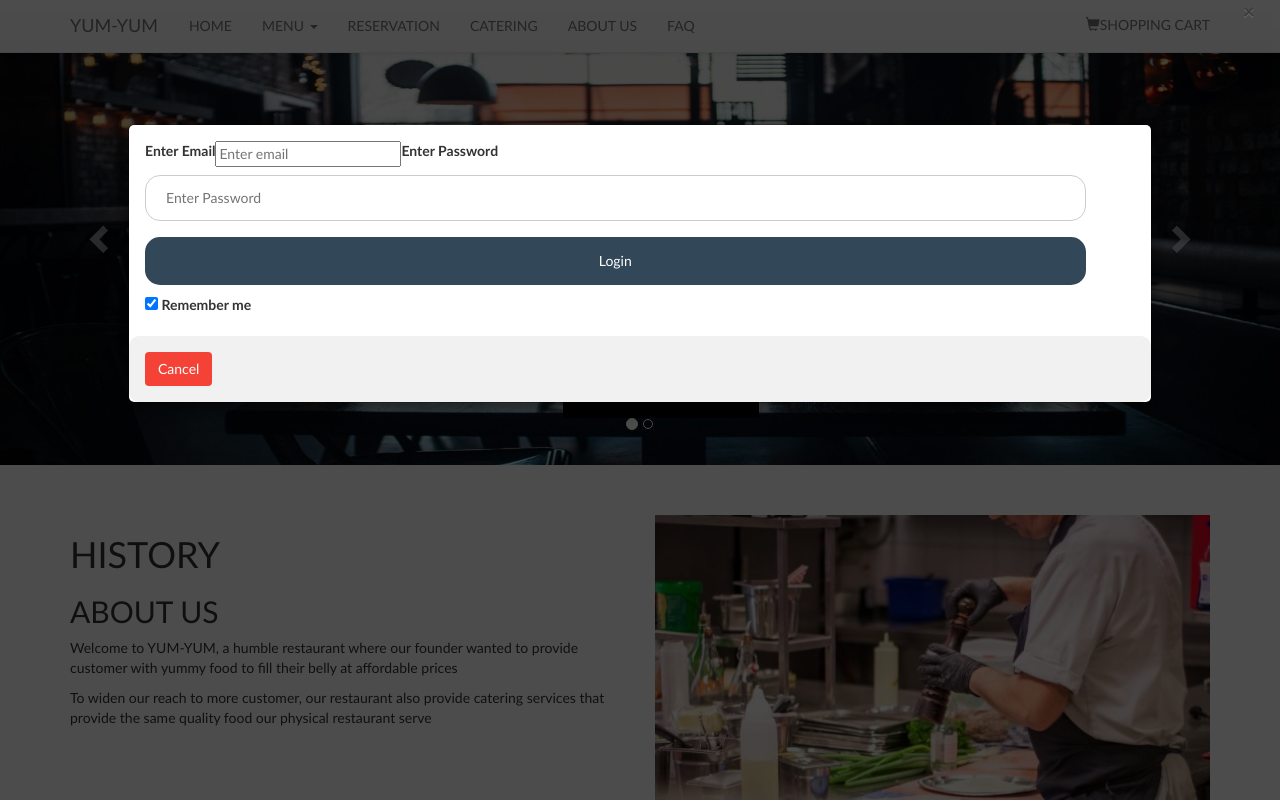
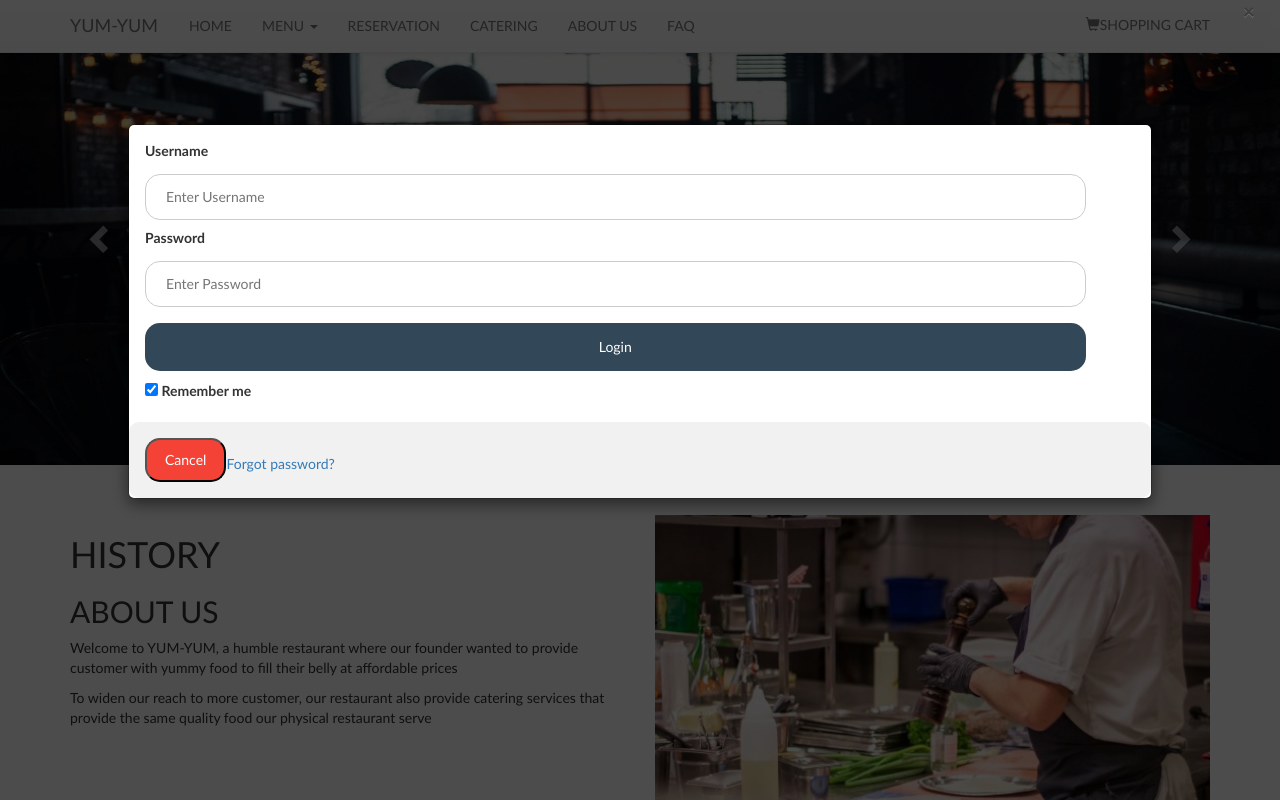
Before and after one commit to linghu258/ICT1004, a PHP site: page / in a window 1280 px wide, after a click on "ADMINSTRATION". Run offline with PHP 8.4, Linux system fonts and the light colour scheme.

Commit message:
Update index.php

```diff
--- a/index.php
+++ b/index.php
@@ -12,7 +12,9 @@ and open the template in the editor.
         <meta name="keywords" content="restaurant, catering, menu, reservation, home, food, open, 7">
         <meta charset="UTF-8">
         <meta name="viewport" content="width=device-width, initial-scale=1.0">
+
         <link rel="stylesheet" href="css/main.css">
+        <link rel="stylesheet" href="css/header_footer.css">
         <link rel="stylesheet" href="css/bootstrap.min.css">
         <link rel="stylesheet" href="css/bootstrap-theme.min.css" type="text/css" />
 
@@ -36,19 +38,19 @@ and open the template in the editor.
                 <!-- Wrapper for slides -->
                 <section class="carousel-inner">
                     <section class="item active">
-                        <img src="image/restaurant3wide.jpg" alt="reservationimage">
+                        <img src="image/restaurant3wide.jpg" class="img-responsive" alt="reservationimage">
                         <section class="carousel-caption">
                             <p>WELCOME</p>
-                            <button onclick="window.location.href='reservation.php'" class="btncaro">RESERVE A
+                            <button onclick="window.location.href = 'reservation.php'" class="btncaro">RESERVE A
                                 TABLE</button>
                         </section>
                     </section>
 
                     <section class="item">
-                        <img src="image/catering.jpg" alt="cateringimage">
+                        <img src="image/catering.jpg" class="img-responsive" alt="cateringimage">
                         <section class="carousel-caption">
                             <p>CATERING</p>
-                            <button onclick="window.location.href='catering.php'" class="btncaro">ORDER NOW</button>
+                            <button onclick="window.location.href = 'catering.php'" class="btncaro">ORDER NOW</button>
                         </section>
                     </section>
                 </section>
@@ -81,35 +83,36 @@ and open the template in the editor.
                     <!--Url: https://unsplash.com/photos/zk5vJ8Duw9k | Author: Hansel Louis | Publish: August, 2019 | Publisher: Unsplash | Visited: October 5, 2019-->
                 </figure>
             </section>
-            <button onclick="window.location.href='about_contact.html'" class="btn-RM">READ MORE</button>
+            <button onclick="window.location.href = 'about_contact.html'" class="btn-RM">READ MORE</button>
         </section>
     </main>
 
     <!-- Admin Login Modal Form -->
     <div id="adminLogin" class="modal">
-        <span onclick="document.getElementById('adminLogin').style.display='none'" class="close"
+        <span onclick="document.getElementById('adminLogin').style.display = 'none'" class="close"
               title="Close Modal">&times;
         </span>
 
         <!-- Modal Content -->
-        <form class="modal-content animate" action="admin/process_login.php" method="post">
+        <form class="modal-content animate" action="admin/admin_dashboard.php">
 
             <div class="flex-container">
-                <label for="email"><b>Enter Email</b></label>
-                <input type="email" id="email" placeholder="Enter email" name="email" pattern="[^@]+@[^@]+\.[a-zA-Z]{2,}" required>
+                <label for="username"><b>Username</b></label>
+                <input type="text" placeholder="Enter Username" name="username" required>
 
-                <label for="password"><b>Enter Password</b></label>
-                <input type="password" id="password" placeholder="Enter Password" name="password" required>
+                <label for="password"><b>Password</b></label>
+                <input type="password" placeholder="Enter Password" name="password" required>
 
                 <button type="submit" id="loginbtn">Login</button>
                 <label>
-                    <input type="checkbox" id="rememberme" checked="checked"> Remember me
+                    <input type="checkbox" checked="checked" name="remember"> Remember me
                 </label>
             </div>
 
             <div class="containerbottom">
-                <button type="button" onclick="document.getElementById('adminLogin').style.display='center'"
-                        class="cancelbtn btn btn-dark" data-dismiss="modal">Cancel</button>
+                <button type="button" onclick="document.getElementById('adminLogin').style.display = 'none'"
+                        class="cancelbtn" data-dismiss="modal">Cancel</button>
+                <span class="password"><a href="#">Forgot password?</a></span>
             </div>
         </form>
     </div>
```
Lines whose indentation alone changed are shown as unchanged.
